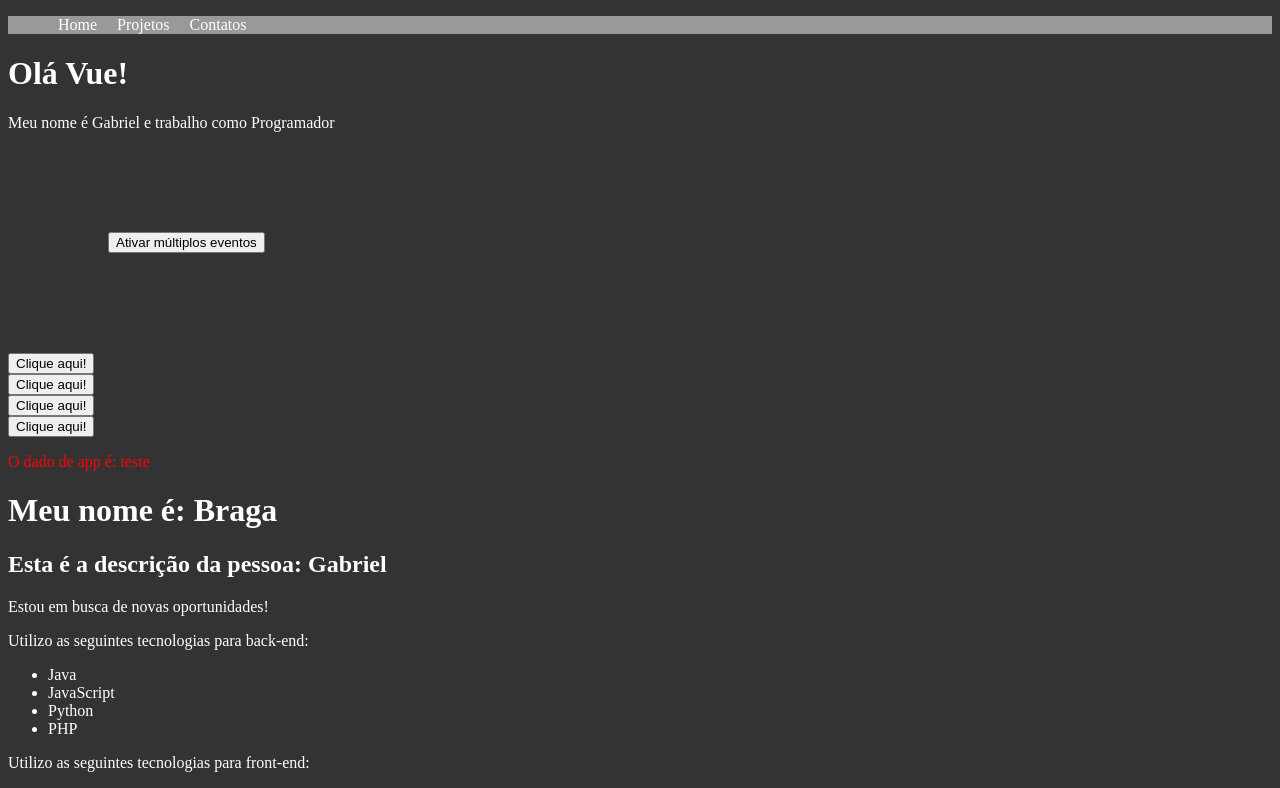
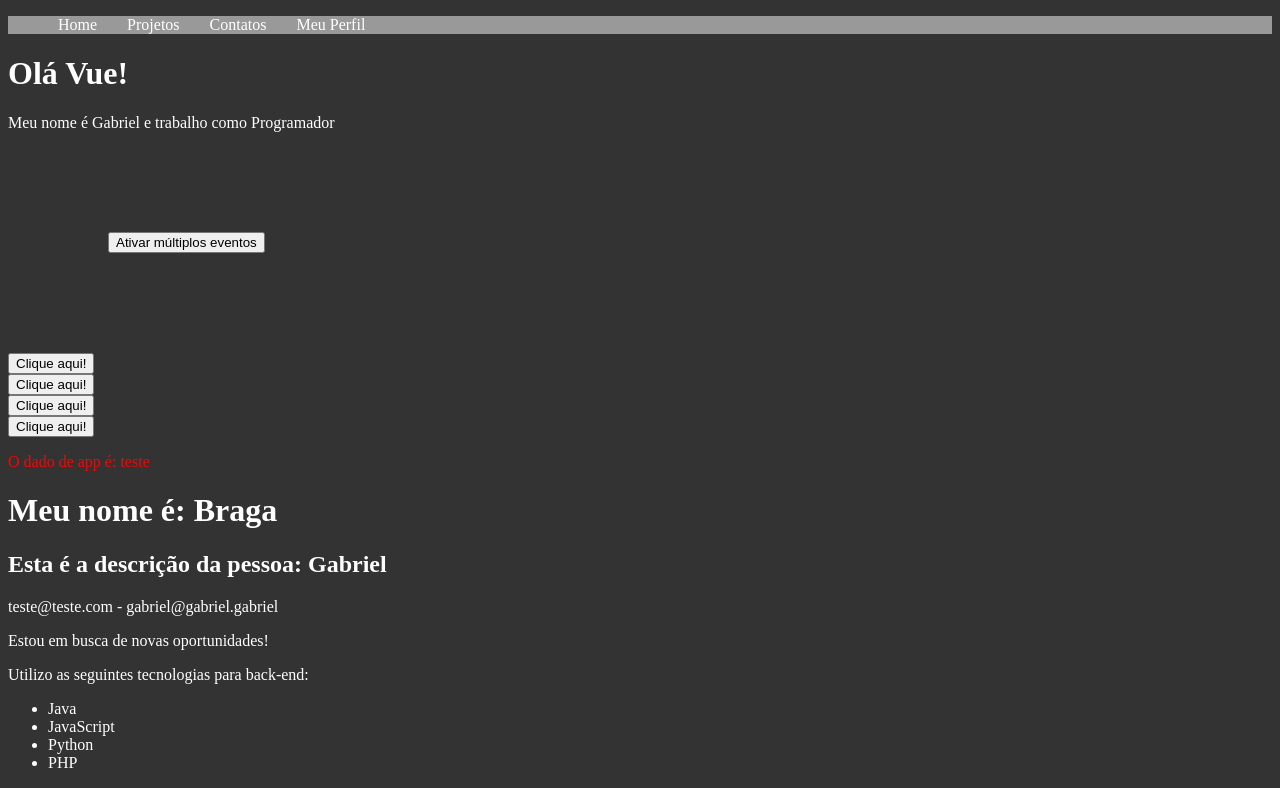
Before and after one commit to bragabriel/VueJS, a Vue app in the folder Curso-VueJS/vue-project/: page / in a window 1280 px wide. Shown: the top 788 px of the page. Built offline with nearby package versions, Linux system fonts and the light colour scheme.

Commit message:
add: props

```diff
--- a/Curso-VueJS/vue-project/src/App.vue
+++ b/Curso-VueJS/vue-project/src/App.vue
@@ -1,6 +1,6 @@
 <template>
     <div>
-      <Header/>
+      <Header :esta_logado="true"/>
       <PrimeiroComponente/>
       <p class="paragrafo-pai">O dado de app é: {{testando}}</p>
       <LifeCycle/>
--- a/Curso-VueJS/vue-project/src/components/Header.vue
+++ b/Curso-VueJS/vue-project/src/components/Header.vue
@@ -1,38 +1,38 @@
 <template>
     <ul>
-        <li>
-            <a href="">Home</a>
-            <a href="">Projetos</a>
-            <a href="">Contatos</a>
-        </li>
+        <li><a href="">Home</a></li>
+        <li><a href="">Projetos</a></li>
+        <li><a href="">Contatos</a></li>
+        <li v-if="esta_logado"><a href="#">Meu Perfil</a></li>
     </ul>
 </template>
 
 <script>
-    export default{
-        name: 'Header'
+    export default {
+        name: 'Header',
+        props: ["esta_logado"] /* Passando propos como Array */
     }
 </script>
 
 <style scoped>
-    ul{
+    ul {
         list-style: none;
         display: flex;
         background: #999;
     }
 
-    li{
+    li {
         margin-right: 10px;
     }
 
-    a{
+    a {
         color: #fff;
         text-decoration: none;
         transition: 0.5s;
         padding: 10px;
     }
 
-    a:hover{
+    a:hover {
         color: turquoise
     }
 </style>
--- a/Curso-VueJS/vue-project/src/components/Info.vue
+++ b/Curso-VueJS/vue-project/src/components/Info.vue
@@ -1,5 +1,6 @@
 <template>
     <div>
+        <p>{{email}} - {{email2}}</p>
         <p v-if="esta_trabalhando">Estou trabalhando no momento</p>
         <p v-else>Estou em busca de novas oportunidades!</p>
         <p>Utilizo as seguintes tecnologias para back-end:</p>
@@ -34,11 +35,14 @@ import Picture from './Picture.vue'
     components:{
         Picture
     },
+    props: {
+        email: String  /* Passando props dinâmicamente */
+    },
     data() {
         return {
             esta_trabalhando: false,
             mostrar_email: false,
-            email: "gabriel@gabriel.gabriel",
+            email2: "gabriel@gabriel.gabriel",
             meu_link: "https://google.com",
             textoBotao: "Mostrar e-mail",
             backend_technologies: ["Java", "JavaScript", "Python", "PHP"],
--- a/Curso-VueJS/vue-project/src/components/Pessoa.vue
+++ b/Curso-VueJS/vue-project/src/components/Pessoa.vue
@@ -1,7 +1,7 @@
 <template>
     <div>
         <h2>Esta é a descrição da pessoa: {{nome}}</h2>
-        <Info/>
+        <Info :email="email"/>
     </div>
 </template>
 
@@ -15,7 +15,8 @@ import Info from './Info.vue'
     },
     data() {
         return {
-            nome: "Gabriel"
+            nome: "Gabriel",
+            email: 'teste@teste.com'
         };
     },
     components: { Info }
--- a/Curso-VueJS/vue-project/src/components/Picture.vue
+++ b/Curso-VueJS/vue-project/src/components/Picture.vue
@@ -1,7 +1,9 @@
 <template>
-    <img :src="avatar" :alt="descricao">
-    <!-- :src  OU  v-bind:src   =    são a mesma coisa -->
-    <Reutilizacao/>
+    <div>
+        <img :src="avatar" :alt="descricao">
+        <!-- :src  OU  v-bind:src   =    são a mesma coisa -->
+        <Reutilizacao/>
+    </div>
 </template>
 
 <script>
```
